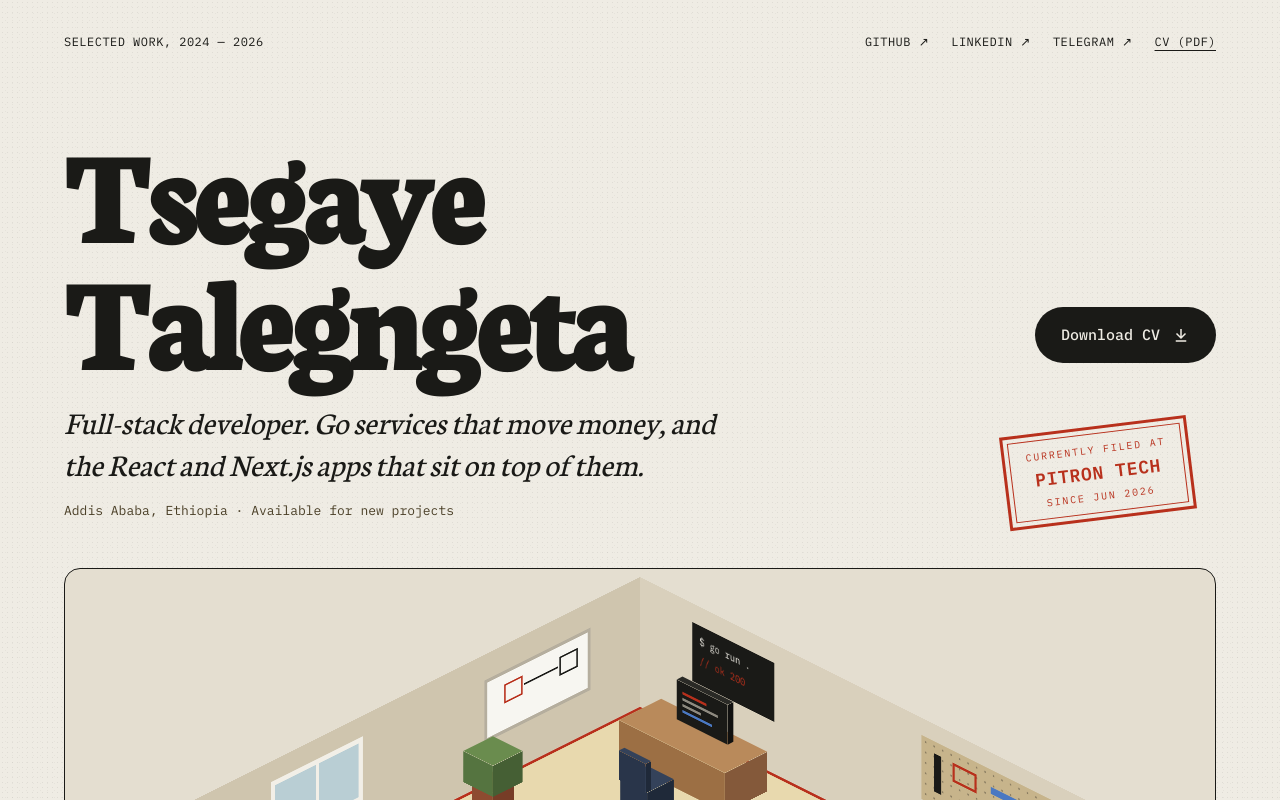
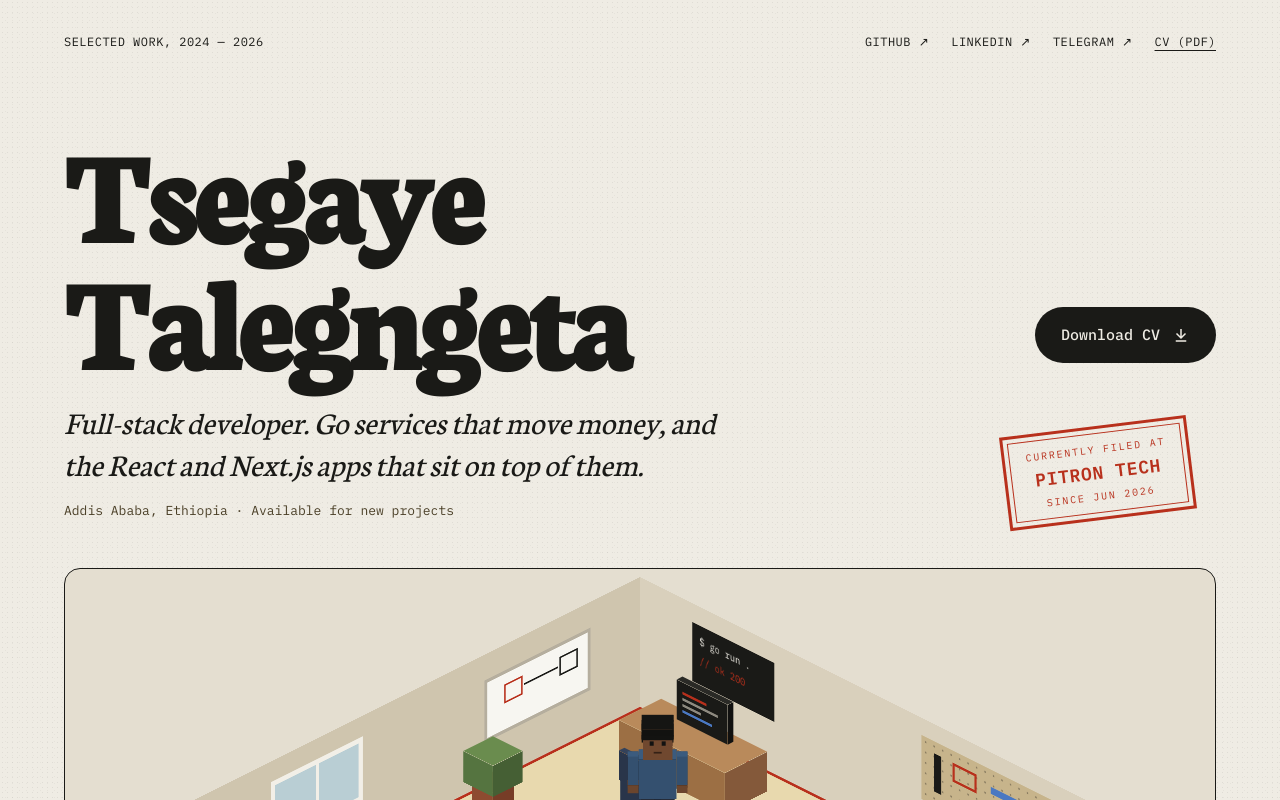
Before and after one commit to tsegaye27/portfolio-site, a Next.js app: page / in a window 1280 px wide. Shown: the top 800 px of the page. Built offline with nearby package versions, Linux system fonts and the light colour scheme.

Commit message:
feat: blocky character that walks between rooms, turns and waves

```diff
--- a/src/app/globals.css
+++ b/src/app/globals.css
@@ -76,6 +76,33 @@
   transform: translateY(-122px) rotate(3deg);
 }
 
+/* Character motion. Limbs swing around the hip/shoulder pivot. */
+@keyframes swingA {
+  0%, 100% { transform: rotateX(26deg); }
+  50% { transform: rotateX(-26deg); }
+}
+@keyframes swingB {
+  0%, 100% { transform: rotateX(-26deg); }
+  50% { transform: rotateX(26deg); }
+}
+@keyframes wave {
+  0% { transform: rotateX(0deg); }
+  22% { transform: rotateX(155deg); }
+  36% { transform: rotateX(155deg) rotateY(16deg); }
+  50% { transform: rotateX(155deg) rotateY(-16deg); }
+  64% { transform: rotateX(155deg) rotateY(16deg); }
+  78% { transform: rotateX(155deg); }
+  100% { transform: rotateX(0deg); }
+}
+@keyframes bob {
+  0%, 100% { transform: translateZ(0px); }
+  50% { transform: translateZ(2px); }
+}
+.anim-swing-a { animation: swingA 0.55s ease-in-out infinite; }
+.anim-swing-b { animation: swingB 0.55s ease-in-out infinite; }
+.anim-wave { animation: wave 1.7s ease-in-out 1; }
+.anim-bob { animation: bob 2.4s ease-in-out infinite; }
+
 @media (prefers-reduced-motion: reduce) {
   *,
   *::before,
--- a/src/components/Stage.tsx
+++ b/src/components/Stage.tsx
@@ -12,11 +12,14 @@ const STAMP = "#B8301C";
 
 type Rect = [minX: number, minY: number, maxX: number, maxY: number];
 
-const rooms: Record<TabId, { rect: Rect; floor: string; decal: [number, number] }> = {
-  experience: { rect: [0, 0, 320, 320], floor: "#E8D9AE", decal: [22, 262] },
-  projects: { rect: [320, 0, 640, 320], floor: "#DCE0CF", decal: [342, 262] },
-  about: { rect: [0, 320, 320, 640], floor: "#E8D8CB", decal: [22, 582] },
-  contact: { rect: [320, 320, 640, 640], floor: "#DEDACB", decal: [342, 582] },
+type Point = [x: number, y: number];
+
+// `stand` is where the character stops in each room.
+export const rooms: Record<TabId, { rect: Rect; floor: string; decal: Point; stand: Point }> = {
+  experience: { rect: [0, 0, 320, 320], floor: "#E8D9AE", decal: [22, 262], stand: [190, 165] },
+  projects: { rect: [320, 0, 640, 320], floor: "#DCE0CF", decal: [342, 262], stand: [470, 150] },
+  about: { rect: [0, 320, 320, 640], floor: "#E8D8CB", decal: [22, 582], stand: [220, 470] },
+  contact: { rect: [320, 320, 640, 640], floor: "#DEDACB", decal: [342, 582], stand: [420, 470] },
 };
 
 const wood = { top: "#B98A5B", front: "#9C6F44", right: "#84593A" };
@@ -191,7 +194,103 @@ function Patch({ x, y, w, d, c }: { x: number; y: number; w: number; d: number;
 
 /* ── Scene ───────────────────────────────────────────────────────────── */
 
-export function Stage({ tab, setTab }: { tab: TabId; setTab: (t: TabId) => void }) {
+/* ── Character ───────────────────────────────────────────────────────── */
+
+export type CharState = { x: number; y: number; facing: number; walking: boolean; waving: boolean; dur: number };
+
+const SKIN = "#7A4E33";
+const SHIRT = "#3B5B7E";
+const HAIR = "#151513";
+const PANTS = "#2B3240";
+
+type Shade = [front: number, back: number, right: number, left: number];
+const BODY: Shade = [0.88, 0.7, 0.76, 0.66];
+
+// Like Box, but with all five faces (the character turns) shaded by brightness.
+function Cube({
+  x, y, w, d, h, z = 0, c, shade = BODY, noTop, noBack, children,
+}: {
+  x: number; y: number; w: number; d: number; h: number; z?: number; c: string;
+  shade?: Shade; noTop?: boolean; noBack?: boolean; children?: ReactNode;
+}) {
+  const [f, b, r, l] = shade;
+  const face = (style: CSSProperties, k: number, kids?: ReactNode) => (
+    <div className="absolute" style={{ background: c, filter: `brightness(${k})`, ...style }}>{kids}</div>
+  );
+  const fold = { transformOrigin: "top", transform: "rotateX(90deg)" };
+  const side = { transformOrigin: "left", transform: "rotateY(-90deg)" };
+  return (
+    <div style={{ ...p3d, left: x, top: y, width: w, height: d, transform: `translateZ(${z}px)` }}>
+      {!noTop && face({ inset: 0, transform: `translateZ(${h}px)` }, 1)}
+      {face({ left: 0, top: d, width: w, height: h, ...fold }, f, children)}
+      {!noBack && face({ left: 0, top: 0, width: w, height: h, ...fold }, b)}
+      {face({ left: w, top: 0, width: h, height: d, ...side }, r)}
+      {face({ left: 0, top: 0, width: h, height: d, ...side }, l)}
+    </div>
+  );
+}
+
+// Swing pivots sit at hip/shoulder height so limbs rotate from the joint.
+function Limb({ x, y, z = 0, anim, children }: { x: number; y: number; z?: number; anim?: string; children: ReactNode }) {
+  return (
+    <div style={{ ...p3d, left: x, top: y, transform: `translateZ(${z}px)` }}>
+      <div className={anim} style={{ ...p3d, transformOrigin: "50% 50% 42px" }}>{children}</div>
+    </div>
+  );
+}
+
+function Leg({ x, anim }: { x: number; anim?: string }) {
+  return (
+    <Limb x={x} y={-7} anim={anim}>
+      <Cube x={0} y={0} w={14} d={16} h={6} c="#2A2622" shade={[0.72, 0.72, 0.55, 0.55]} />
+      <Cube x={0} y={0} w={14} d={14} h={36} z={6} c={PANTS} />
+    </Limb>
+  );
+}
+
+function Arm({ x, anim }: { x: number; anim?: string }) {
+  return (
+    <Limb x={x} y={-6} z={46} anim={anim}>
+      <Cube x={0} y={0} w={11} d={11} h={9} c={SKIN} />
+      <Cube x={0} y={0} w={11} d={11} h={33} z={9} c={SHIRT} />
+    </Limb>
+  );
+}
+
+function Character({ c }: { c: CharState }) {
+  const walk = c.walking ? ["anim-swing-a", "anim-swing-b"] : [undefined, undefined];
+  return (
+    <div
+      className="pointer-events-none"
+      style={{ ...p3d, left: c.x, top: c.y, transition: `left ${c.dur}s ease-in-out, top ${c.dur}s ease-in-out` }}
+    >
+      <div
+        className="absolute -top-[18px] -left-6 h-9 w-12 rounded-[50%] bg-[rgba(26,26,23,0.2)]"
+        style={{ transform: "translateZ(1px)" }}
+      />
+      <div style={{ ...p3d, transform: `rotateZ(${c.facing}deg)`, transition: "transform 0.35s ease" }}>
+        <div className={c.walking ? undefined : "anim-bob"} style={p3d}>
+          <Leg x={-17} anim={walk[0]} />
+          <Leg x={3} anim={walk[1]} />
+          <Cube x={-19} y={-10} w={38} d={20} h={46} z={42} c={SHIRT} />
+          <Arm x={-30} anim={walk[1]} />
+          <Arm x={19} anim={c.waving ? "anim-wave" : walk[0]} />
+          <Cube x={-15} y={-14} w={30} d={28} h={32} z={89} c={SKIN} shade={[0.92, 0.7, 0.78, 0.68]}>
+            <div className="absolute top-[17px] left-[7px] h-[5px] w-1 bg-[#141412]" />
+            <div className="absolute top-[17px] left-[19px] h-[5px] w-1 bg-[#141412]" />
+            <div className="absolute top-2 left-[11px] h-0.5 w-2 bg-[#3A2418]" />
+          </Cube>
+          {/* hair: cap, back, fringe */}
+          <Cube x={-16} y={-15} w={32} d={30} h={8} z={117} c={HAIR} shade={[0.85, 0.85, 0.8, 0.8]} />
+          <Cube x={-16} y={-15} w={32} d={7} h={22} z={97} c={HAIR} shade={[0.85, 0.75, 0.8, 0.8]} noTop />
+          <Cube x={-16} y={11} w={32} d={4} h={6} z={113} c={HAIR} shade={[0.9, 1, 0.8, 0.8]} noTop noBack />
+        </div>
+      </div>
+    </div>
+  );
+}
+
+export function Stage({ tab, go, char }: { tab: TabId; go: (t: TabId) => void; char: CharState }) {
   return (
     <section aria-label="Interactive studio" className="shell pb-2">
       <div className="relative h-[640px] overflow-hidden rounded-2xl border-[1.5px] border-ink bg-stage max-[1100px]:h-[540px] max-[760px]:h-[420px] max-[480px]:h-[320px]">
@@ -211,7 +310,7 @@ export function Stage({ tab, setTab }: { tab: TabId; setTab: (t: TabId) => void
                 <button
                   key={t.id}
                   aria-label={`Walk to the ${t.room.toLowerCase()} (${t.label})`}
-                  onClick={() => setTab(t.id)}
+                  onClick={() => go(t.id)}
                   className="absolute m-0 border-0 p-0"
                   style={{
                     left: r.rect[0],
@@ -280,6 +379,8 @@ export function Stage({ tab, setTab }: { tab: TabId; setTab: (t: TabId) => void
                   ))}
                 </div>
               ))}
+
+              <Character c={char} />
             </div>
           </div>
         </div>
--- a/src/components/Studio.tsx
+++ b/src/components/Studio.tsx
@@ -1,18 +1,63 @@
 "use client";
 
-import { useState } from "react";
+import { useEffect, useRef, useState } from "react";
 
 import { Cabinet } from "@/components/Cabinet";
-import { Stage } from "@/components/Stage";
+import { rooms, Stage, type CharState } from "@/components/Stage";
 import type { TabId } from "@/lib/content";
+
+const FACE_VIEWER = -45;
+const WAVE_MS = 1800;
+
+// Shortest way round from `cur` to `target` degrees, so turns never spin 270°.
+function turnTo(cur: number, target: number) {
+  return cur + ((((target - cur) % 360) + 540) % 360) - 180;
+}
 
 // One shared state: picking a tab and clicking a room are the same action.
 export function Studio() {
   const [tab, setTab] = useState<TabId>("experience");
+  const [char, setChar] = useState<CharState>(() => {
+    const [x, y] = rooms.experience.stand;
+    return { x, y, facing: FACE_VIEWER, walking: false, waving: false, dur: 1 };
+  });
+  const timers = useRef<ReturnType<typeof setTimeout>[]>([]);
+
+  useEffect(() => () => timers.current.forEach(clearTimeout), []);
+
+  function later(ms: number, fn: () => void) {
+    timers.current.push(setTimeout(fn, ms));
+  }
+
+  function arrive() {
+    setChar((c) => ({ ...c, walking: false, waving: true, facing: turnTo(c.facing, FACE_VIEWER) }));
+    later(WAVE_MS, () => setChar((c) => ({ ...c, waving: false })));
+  }
+
+  function go(id: TabId) {
+    timers.current.forEach(clearTimeout);
+    timers.current = [];
+    setTab(id);
+
+    const [x, y] = rooms[id].stand;
+    const dx = x - char.x;
+    const dy = y - char.y;
+    const dist = Math.hypot(dx, dy);
+    if (dist < 4) {
+      arrive();
+      return;
+    }
+    // Local forward is +y, so heading is atan2(-dx, dy).
+    const heading = (Math.atan2(-dx, dy) * 180) / Math.PI;
+    const dur = Math.max(0.7, dist / 220);
+    setChar({ x, y, facing: turnTo(char.facing, heading), walking: true, waving: false, dur });
+    later(dur * 1000, arrive);
+  }
+
   return (
     <>
-      <Stage tab={tab} setTab={setTab} />
-      <Cabinet tab={tab} setTab={setTab} />
+      <Stage tab={tab} go={go} char={char} />
+      <Cabinet tab={tab} setTab={go} />
     </>
   );
 }
```
